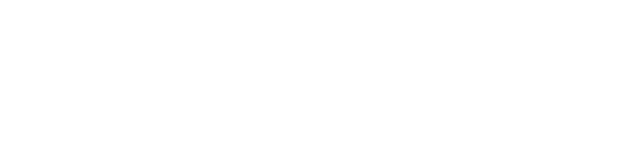
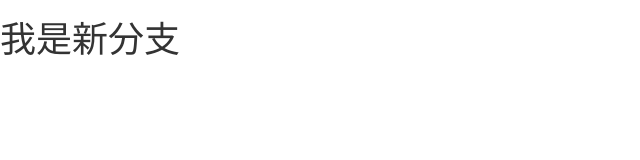
Before and after one commit to Apondon/shilips_192, a website: page index.html in a window 1280 px wide. Shown: the whole page, without its empty margins (0-640 px from the left). Drawn offline with Linux system fonts and the light colour scheme.

Commit message:
保存新分支上的更新

```diff
--- a/index.html
+++ b/index.html
@@ -9,7 +9,7 @@
     <link rel="stylesheet" href="./css/index.css">
 </head>
 <body>
-
+    <h1>我是新分支</h1>
 </body>
 <script src="./lib/jquery.min.js"></script>
 <script src="./lib/bootstrap/js/bootstrap.min.js"></script>
```
